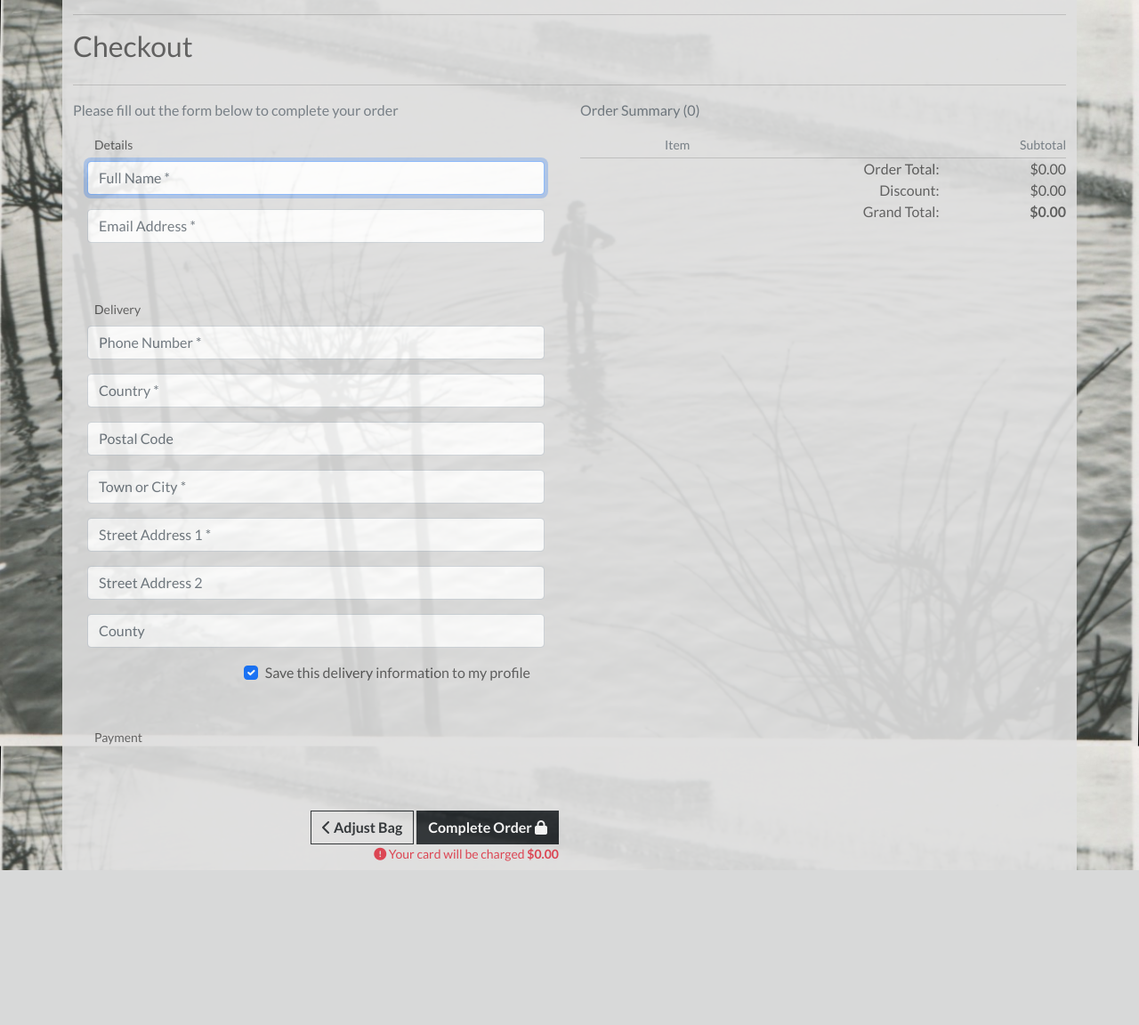
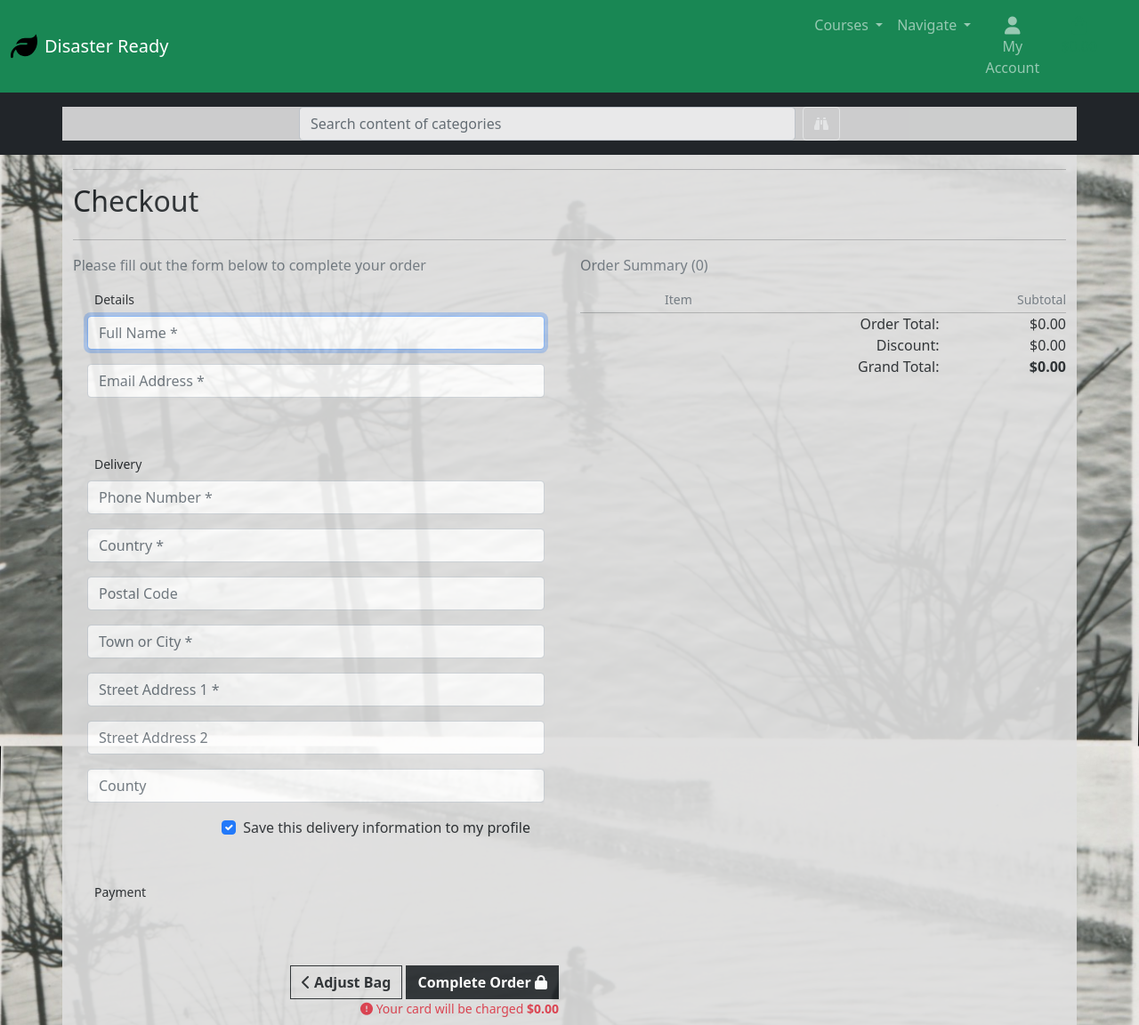
Before and after one commit to VladaAlek/pp-commerce-261124, a Django app: template checkout/templates/checkout/checkout.html in a window 1280 px wide. Shown: the whole page at 89% size. Before the commit the page ends 978 px from the top, so only its background shows below. Run offline with Django 3.2, Linux system fonts and the light colour scheme; the template is opened without the code that fills it: values that come from a table or form of the project are taken from there, others are empty; a user stored in the database is signed in; tables that the repository leaves empty hold one stand-in row (values such as "Sample post"); some libraries are stand-ins or nearby versions.

Commit message:
document development of checkout and make navbar visible in checkout template

```diff
--- a/checkout/templates/checkout/checkout.html
+++ b/checkout/templates/checkout/checkout.html
@@ -4,14 +4,6 @@
 
 {% block extra_css %}
     <link rel="stylesheet" href="{% static 'checkout/css/checkout.css' %}">
-{% endblock %}
-
-{% block page_header %}
-    <div class="container header-container">
-        <div class="row">
-            <div class="col"></div>
-        </div>
-    </div>
 {% endblock %}
 
 {% block content %}
@@ -50,11 +42,11 @@
                         </div>
                         <div class="col-7">
                             <p class="my-0"><strong>{{ item.product.name }}</strong></p>
-                            <p class="my-0 small">Size: {% if item.product.has_sizes %}{{ item.size|upper }}{% else %}N/A{% endif %}</p>
+                            <p class="my-0 small">starting Date: {% if item.product.has_starting_date %}{{ item.starting_date|upper }}{% else %}N/A{% endif %}</p>
                             <p class="my-0 small text-muted">Qty: {{ item.quantity }}</p>
                         </div>
                         <div class="col-3 text-end">
-                            <p class="my-0 small text-muted">${{ item.product.price }}</p>
+                            <p class="my-0 small text-muted">${{ item.product.price |upper }}</p>
                         </div>
                     </div>
                 {% endfor %}
```
Also changed, not shown: README.md.
